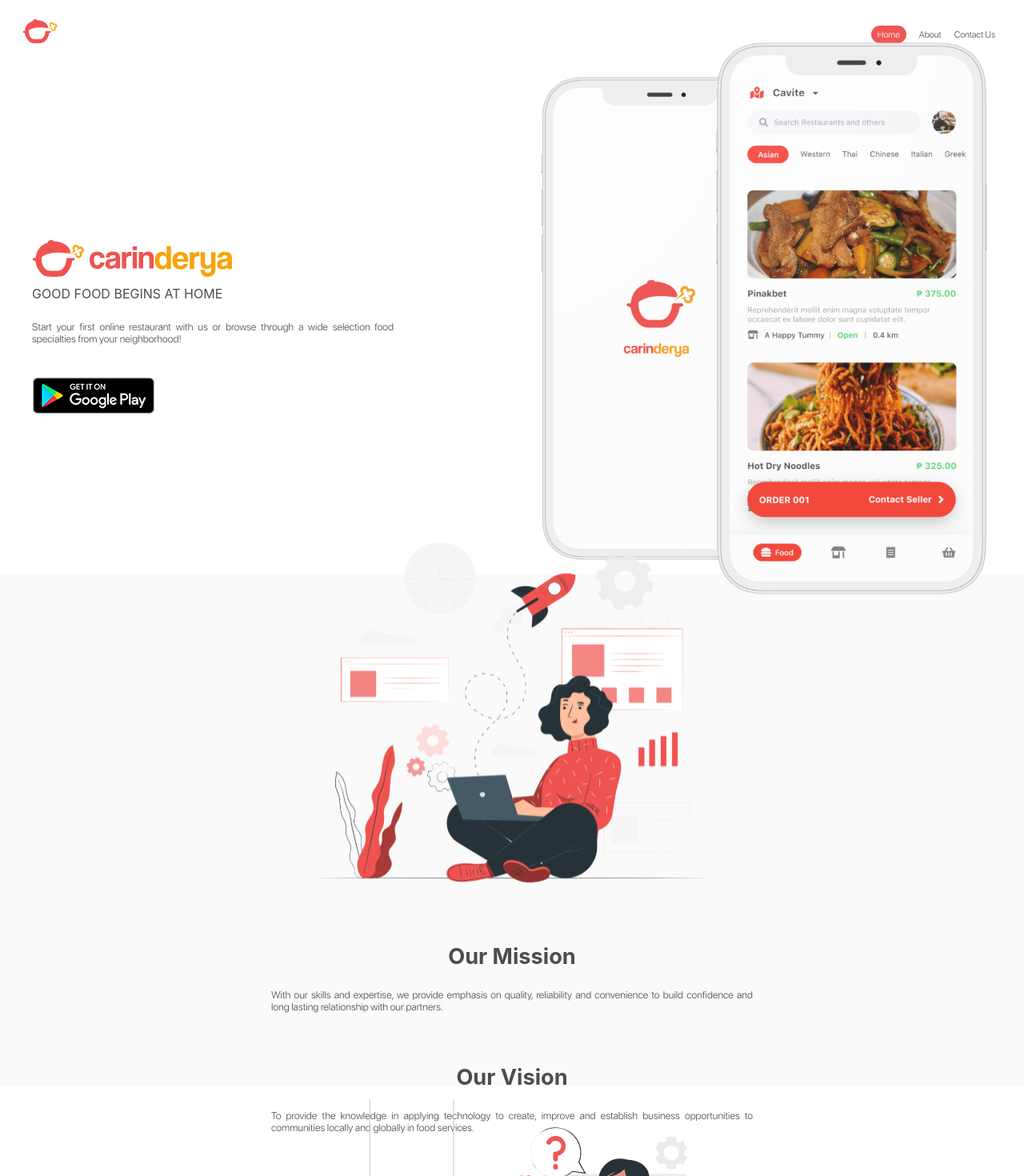
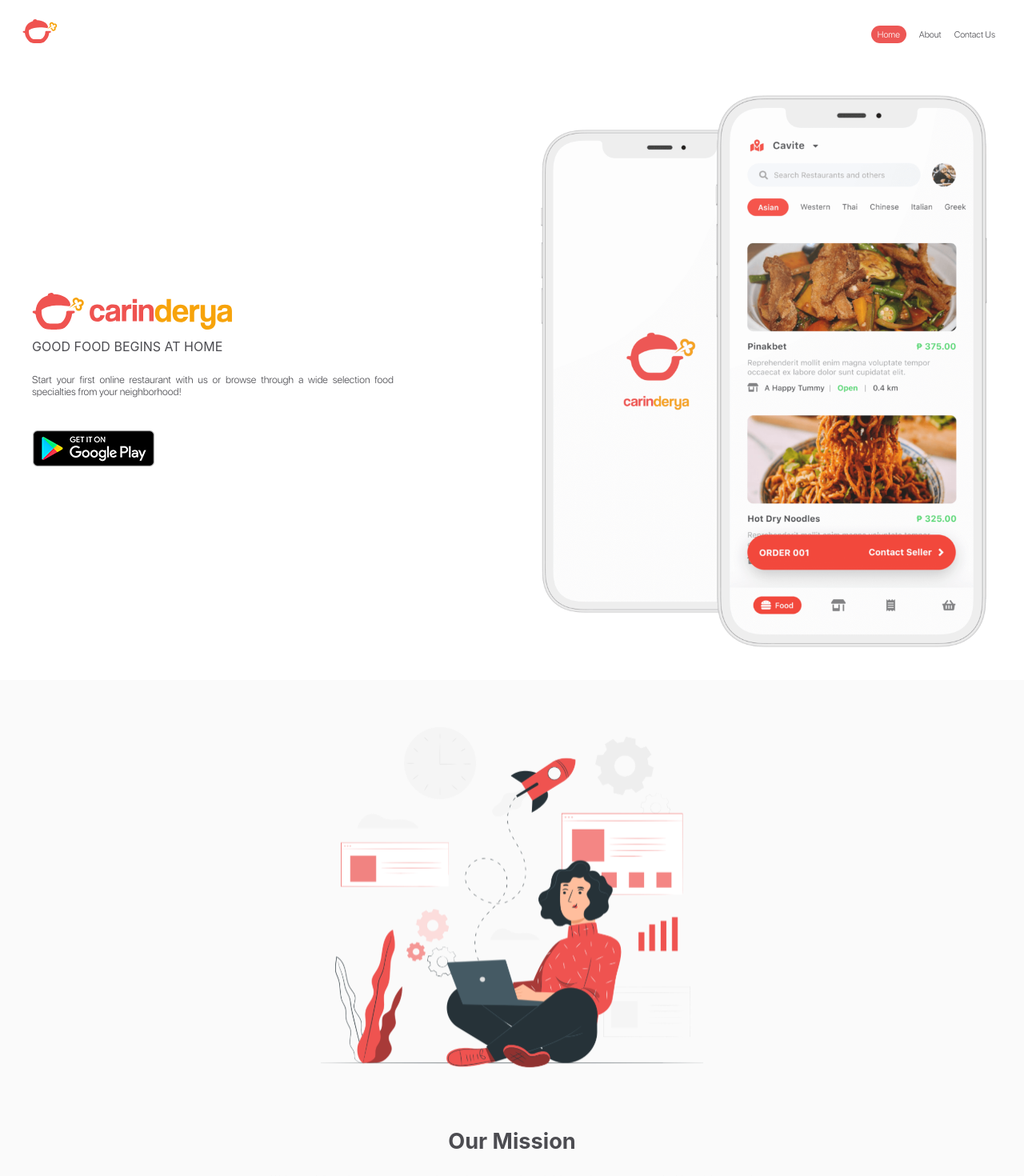
Before and after one commit to projectlinda/landing-page, a Next.js app: page / in a window 1280 px wide. Shown: the top 1470 px of the page at 80% size. Built offline with nearby package versions, Linux system fonts and the light colour scheme; a web font is replaced by a local one.

Commit message:
removed section height

```diff
--- a/pages/about.js
+++ b/pages/about.js
@@ -10,7 +10,6 @@
     display: flex;
     flex-direction: column;
     margin: auto;
-    height: 80vh;
     justify-content: center;
     max-width: 1400px;
 
--- a/pages/home.js
+++ b/pages/home.js
@@ -5,7 +5,6 @@
     align-items: center;
     display: flex;
     flex-direction: column;
-    height: 80vh;
     justify-content: center;
     margin: auto;
     max-width: 1400px;
```
